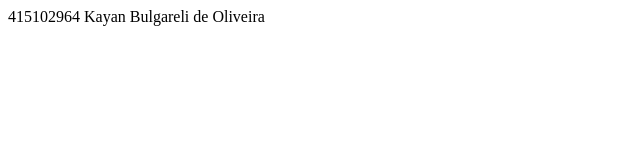
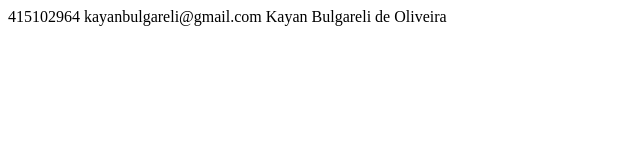
Before and after one commit to KayanBulgareli/Aula2409, a plain HTML site: page index.html in a window 1280 px wide. Shown: the whole page, without its empty margins (0-640 px from the left). Drawn offline with Linux system fonts and the light colour scheme.

Commit message:
Inserção E-mail
Inserção E-mail

```diff
--- a/index.html
+++ b/index.html
@@ -6,6 +6,7 @@
 </head>
 <body>
 415102964
-Kayan Bulgareli de Oliveira
+kayanbulgareli@gmail.com
+  Kayan Bulgareli de Oliveira
   </body>
 </html>
```
